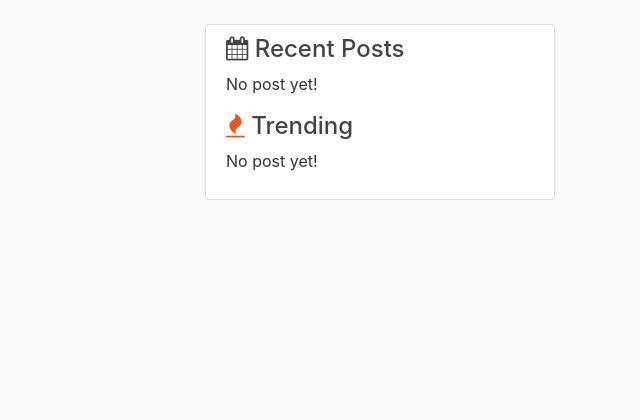
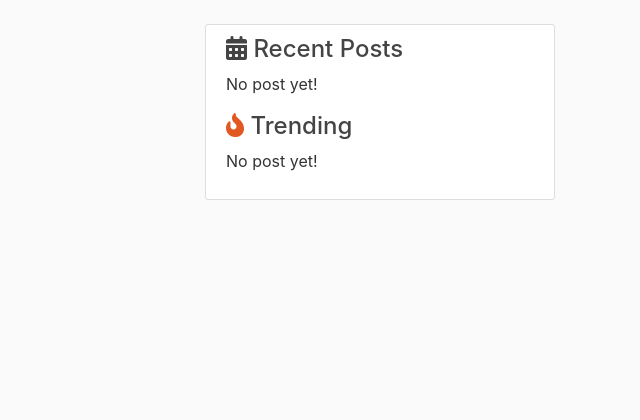
Before and after one commit to AndrejTsvetkov/my_website, a Django app: page / in a window 1280 px wide. Shown: the part 56-476 px from the top of the page, without its empty margins (640-1280 px from the left). Run offline with Django 3.2, Linux system fonts and the light colour scheme; data that the repository does not hold is empty; some libraries are stand-ins or nearby versions.

Commit message:
New version of Font Awesome

```diff
--- a/blog/templates/blog/base.html
+++ b/blog/templates/blog/base.html
@@ -62,7 +62,7 @@
             </div>
             <div class="col-md-4">
               <div class="content-section">
-                <h4><i class="fa fa-calendar"></i> Recent Posts</h4>
+                <h4><i class="fas fa-calendar-alt"></i> Recent Posts</h4>
                 {% get_recent_posts as recent_post_list %}
                   <ul class="list-unstyled">
                     {% for post in recent_post_list %}
@@ -73,7 +73,7 @@
                     <p>No post yet!</p>
                     {% endfor %}
                   </ul>
-                <h4><i class="fa fa-fire" style="color:#E25822;"></i> Trending</h4>
+                <h4><i class="fas fa-fire-alt" style="color:#E25822;"></i> Trending</h4>
                 {% get_popular_posts as popular_post_list %}
                   <ul class="list-unstyled">
                     {% for post in popular_post_list %}
@@ -128,6 +128,6 @@
     <script src="https://code.jquery.com/jquery-3.2.1.slim.min.js" integrity="sha384-KJ3o2DKtIkvYIK3UENzmM7KCkRr/rE9/Qpg6aAZGJwFDMVNA/GpGFF93hXpG5KkN" crossorigin="anonymous"></script>
     <script src="https://cdnjs.cloudflare.com/ajax/libs/popper.js/1.12.9/umd/popper.min.js" integrity="sha384-ApNbgh9B+Y1QKtv3Rn7W3mgPxhU9K/ScQsAP7hUibX39j7fakFPskvXusvfa0b4Q" crossorigin="anonymous"></script>
     <script src="https://maxcdn.bootstrapcdn.com/bootstrap/4.0.0/js/bootstrap.min.js" integrity="sha384-JZR6Spejh4U02d8jOt6vLEHfe/JQGiRRSQQxSfFWpi1MquVdAyjUar5+76PVCmYl" crossorigin="anonymous"></script>
-    <link rel="stylesheet" href="https://cdnjs.cloudflare.com/ajax/libs/font-awesome/4.7.0/css/font-awesome.min.css">
+    <script src="https://kit.fontawesome.com/ed72620f47.js" crossorigin="anonymous"></script>
 </body>
 </html>
```
